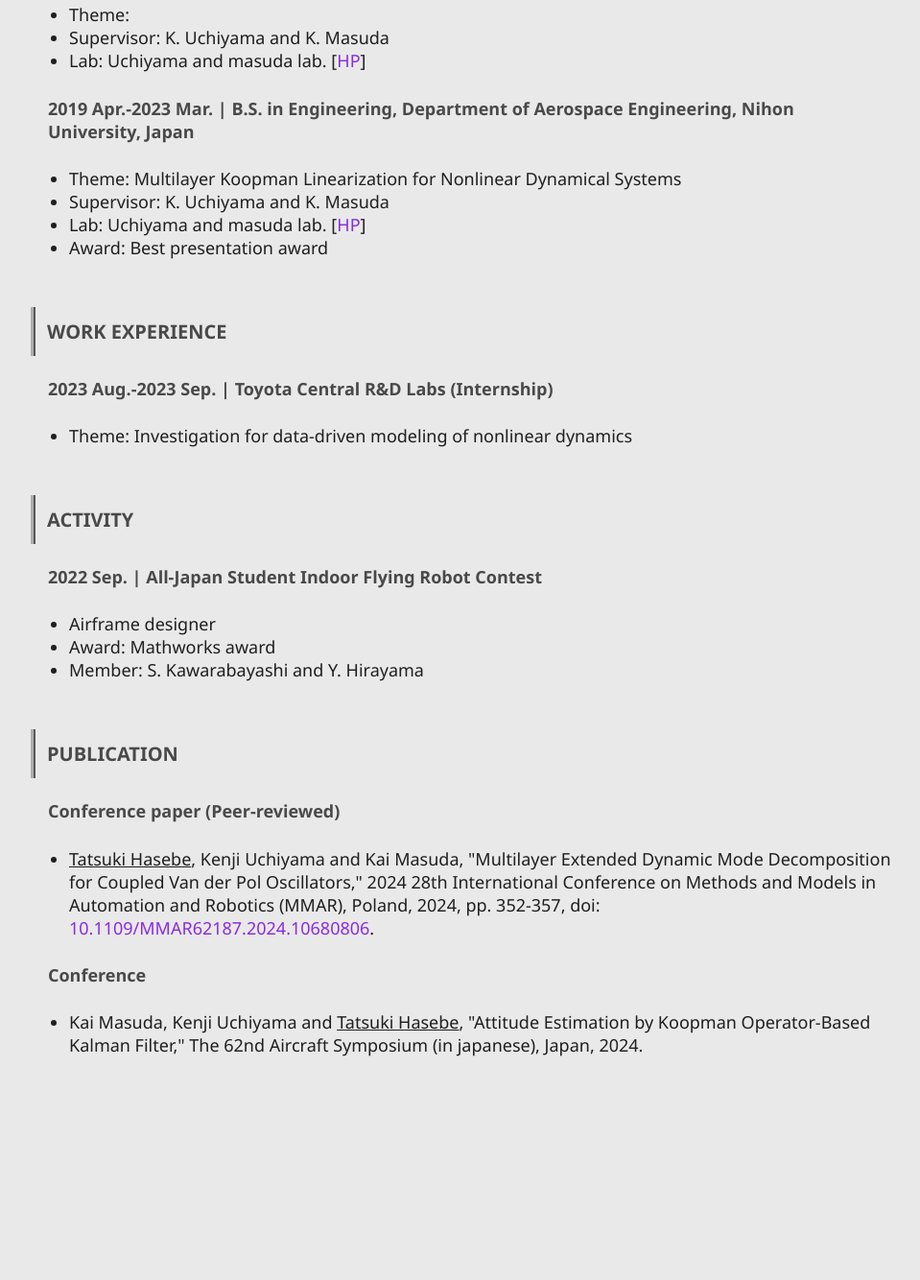
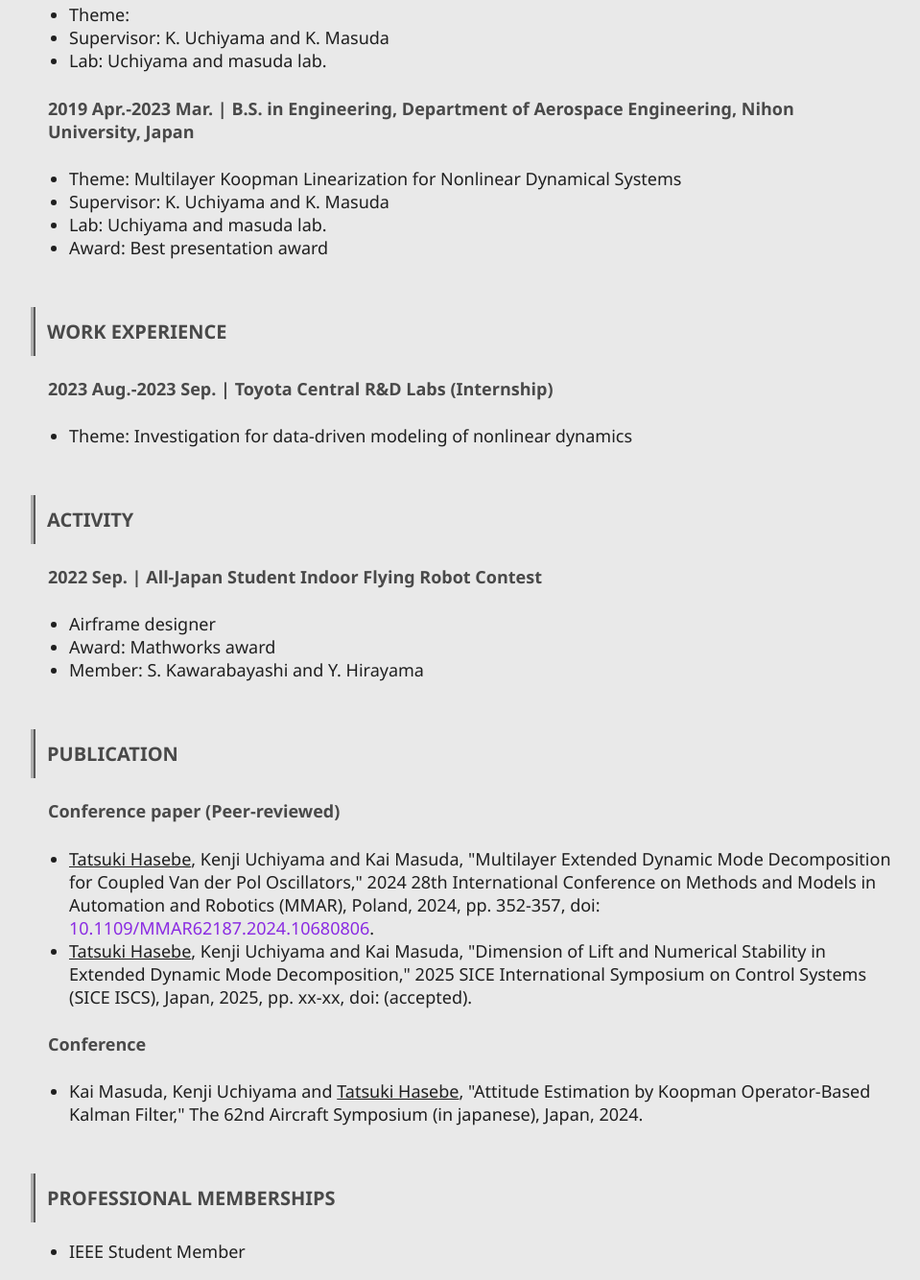
Before and after one commit to hasebeta/hasebeta.github.io, a plain HTML site: page index.html in a window 1280 px wide. Shown: the part 386-1720 px from the top of the page at 96% size, without its empty margins (158-1117 px from the left). Before the commit the page ends 1505 px from the top, so only its background shows below. Drawn offline with Linux system fonts and the light colour scheme.

Commit message:
Update index.html

```diff
--- a/index.html
+++ b/index.html
@@ -1,6 +1,6 @@
 <!--
 Tatsuki Hasebe
-LUD: 2025/01/07
+LUD: 2025/02/12
 -->
 
 <!DOCTYPE html>
@@ -24,14 +24,14 @@ LUD: 2025/01/07
             <ul>
                 <li>Theme: </li>
                 <li>Supervisor: K. Uchiyama and K. Masuda</li>
-                <li>Lab: Uchiyama and masuda lab. [<a href="https://aero.cst.nihon-u.ac.jp/uchiyama/">HP</a>]</li>
+                <li>Lab: Uchiyama and masuda lab.</li>
             </ul>
 
             <h2>2019 Apr.-2023 Mar. | B.S. in Engineering, Department of Aerospace Engineering, Nihon University, Japan</h2>
             <ul>
                 <li>Theme: Multilayer Koopman Linearization for Nonlinear Dynamical Systems</li>
                 <li>Supervisor: K. Uchiyama and K. Masuda</li>
-                <li>Lab: Uchiyama and masuda lab. [<a href="https://aero.cst.nihon-u.ac.jp/uchiyama/">HP</a>]</li>
+                <li>Lab: Uchiyama and masuda lab. </li>
                 <li>Award: Best presentation award</li>
             </ul>
 
@@ -58,6 +58,11 @@ LUD: 2025/01/07
                         2024 28th International Conference on Methods and Models in Automation and Robotics (MMAR), Poland,
                         2024, pp. 352-357, doi:
                         <a href="https://doi.org/10.1109/MMAR62187.2024.10680806">10.1109/MMAR62187.2024.10680806</a>.</li>
+                    <li><u>Tatsuki Hasebe</u>, Kenji Uchiyama and Kai Masuda,
+                        "Dimension of Lift and Numerical Stability in Extended Dynamic Mode Decomposition,"
+                        2025 SICE International Symposium on Control Systems (SICE ISCS), Japan,
+                        2025, pp. xx-xx, doi: (accepted). </li>
+
                 </ul>
             </p>
 
@@ -71,6 +76,13 @@ LUD: 2025/01/07
                 </ul>
             </p>
 
+            <h1>PROFESSIONAL MEMBERSHIPS</h1>
+            <p>
+                <ul>
+                    <li>IEEE Student Member</li>
+                </ul>
+            </p>
+
             </main>
     </body>
 </html>
```
